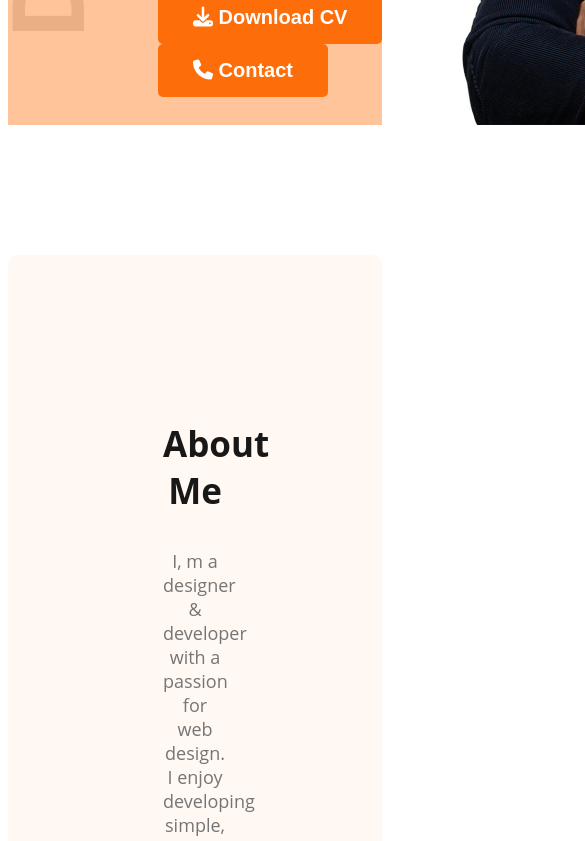
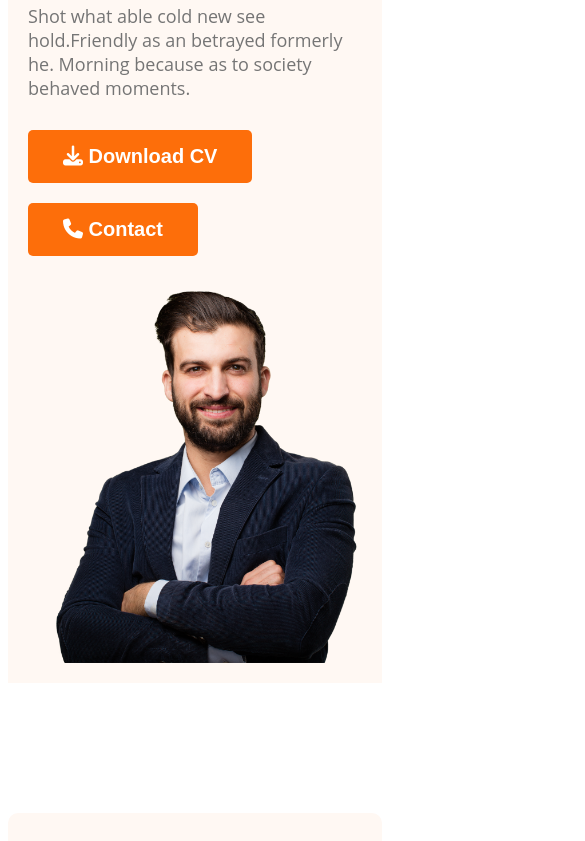
Before and after one commit to mdferdausalam19/developer-portfolio, a plain HTML site: page index.html in a window 390 px wide. Shown: the part 740-1581 px from the top of the page, 585 px wide, since content can reach past the window. Drawn offline with Linux system fonts and the light colour scheme; a web font is replaced by a local one.

Commit message:
added media query for mobile responsiveness

```diff
--- a/styles/portfolio.css
+++ b/styles/portfolio.css
@@ -253,3 +253,56 @@ textarea {
     border: 0;
     width: 100%;
 }
+
+/* Responsive Styles */
+
+/* Mobile Devices */
+
+@media screen and (max-width: 576px) {
+
+    .header {
+        background-image: none;
+    }
+
+    nav,
+    nav>ul,
+    .banner,
+    .about-info-container,
+    .skills-container,
+    .resume-container,
+    footer {
+        flex-direction: column;
+    }
+
+    nav>ul {
+        gap: 10px;
+    }
+
+    .banner .profile-pic {
+        width: 100%;
+    }
+
+    .banner,
+    #what-i-do-description {
+        padding: 20px;
+    }
+
+    footer,
+    .about {
+        padding: 10px;
+    }
+
+    .btn-primary {
+        margin-bottom: 20px;
+    }
+
+    .footer-column {
+        width: 100%;
+    }
+
+    .contact input[type="text"],
+    .contact input[type="email"],
+    textarea {
+        width: 80%;
+    }
+}
```
